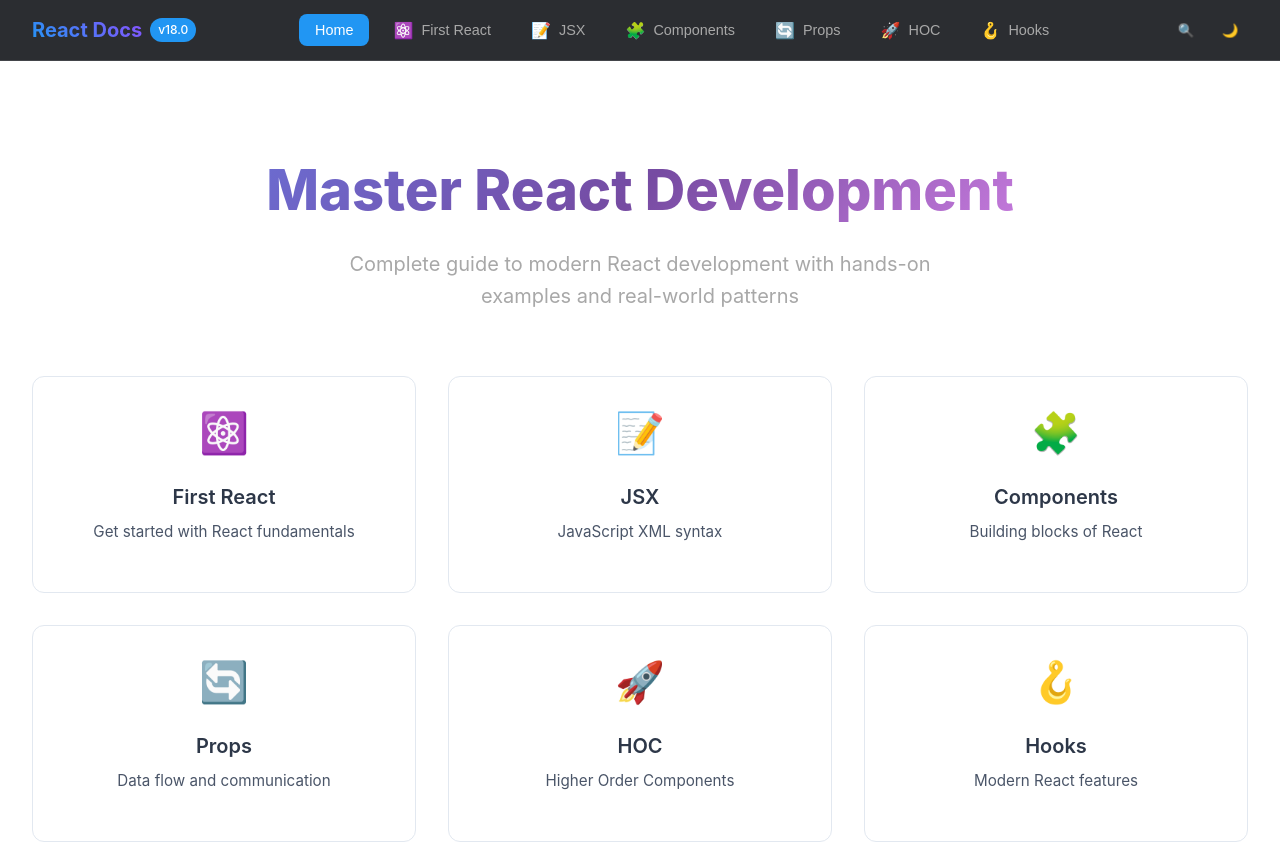
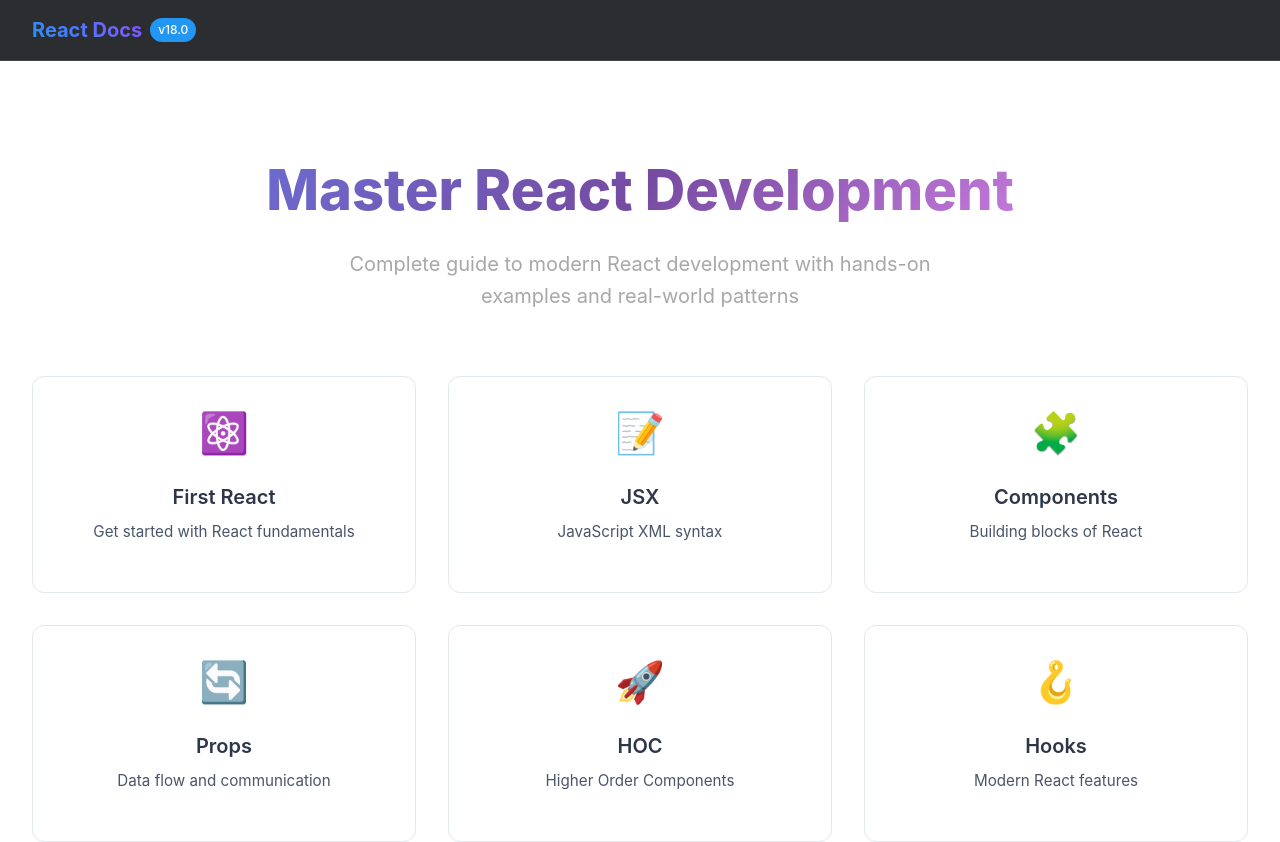
Before and after one commit to raghulprabu/Learning-Master-the-fundamentals-of-ReactJS-, a React (Create React App) app: page / in a window 1280 px wide. Shown: the top 842 px of the page. Built offline with nearby package versions, Linux system fonts and the light colour scheme.

Commit message:
update changes

```diff
--- a/src/Home.jsx
+++ b/src/Home.jsx
@@ -84,20 +84,6 @@
               ))}
             </div>
 
-            {/* <div className="stats-section">
-              <div className="stat-item">
-                <div className="stat-number">6</div>
-                <div className="stat-label">Core Topics</div>
-              </div>
-              <div className="stat-item">
-                <div className="stat-number">50+</div>
-                <div className="stat-label">Examples</div>
-              </div>
-              <div className="stat-item">
-                <div className="stat-number">100%</div>
-                <div className="stat-label">Hands-on</div>
-              </div>
-            </div> */}
           </div>
         </div>
       );
@@ -109,50 +95,23 @@
 
   return (
     <div className="app-container">
-      {/* Header */}
       <header className="app-header">
         <div className="header-content">
-          <div className="logo-section">
+          <nav className="main-nav">
+            <div
+              onClick={() => setActiveSection('home')}
+            >
+            <div className="logo-section">
             <div className="logo">React Docs</div>
             <div className="version">v18.0</div>
           </div>
-
-          <nav className="main-nav">
-            <button
-              className={`nav-item ${activeSection === 'home' ? 'active' : ''}`}
-              onClick={() => setActiveSection('home')}
-            >
-              Home
-            </button>
-            {navigationItems.map((item) => (
-              <button
-                key={item.id}
-                className={`nav-item ${activeSection === item.id ? 'active' : ''}`}
-                onClick={() => setActiveSection(item.id)}
-              >
-                <span className="nav-icon">{item.icon}</span>
-                {item.title}
-              </button>
-            ))}
+            </div>
           </nav>
-
-          <div className="header-actions">
-            <button className="action-btn search-btn">
-              <span>🔍</span>
-            </button>
-            <button className="action-btn theme-btn">
-              <span>🌙</span>
-            </button>
-          </div>
         </div>
       </header>
-
-      {/* Main Content */}
       <main className="main-content">
         {renderContent()}
       </main>
-
-      {/* Footer */}
       <footer className="app-footer">
         <div className="footer-content">
           <p>&copy; 2024 React Documentation. Built with React and modern web technologies.</p>
```
